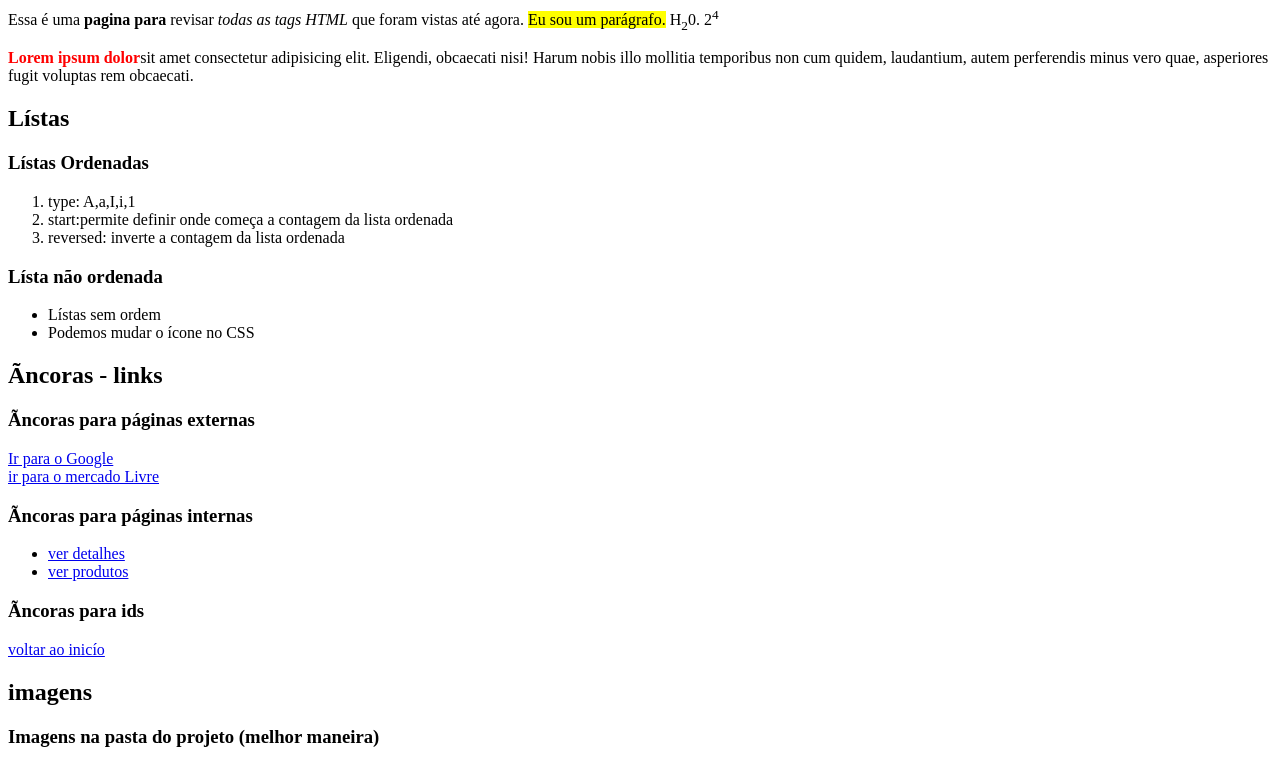
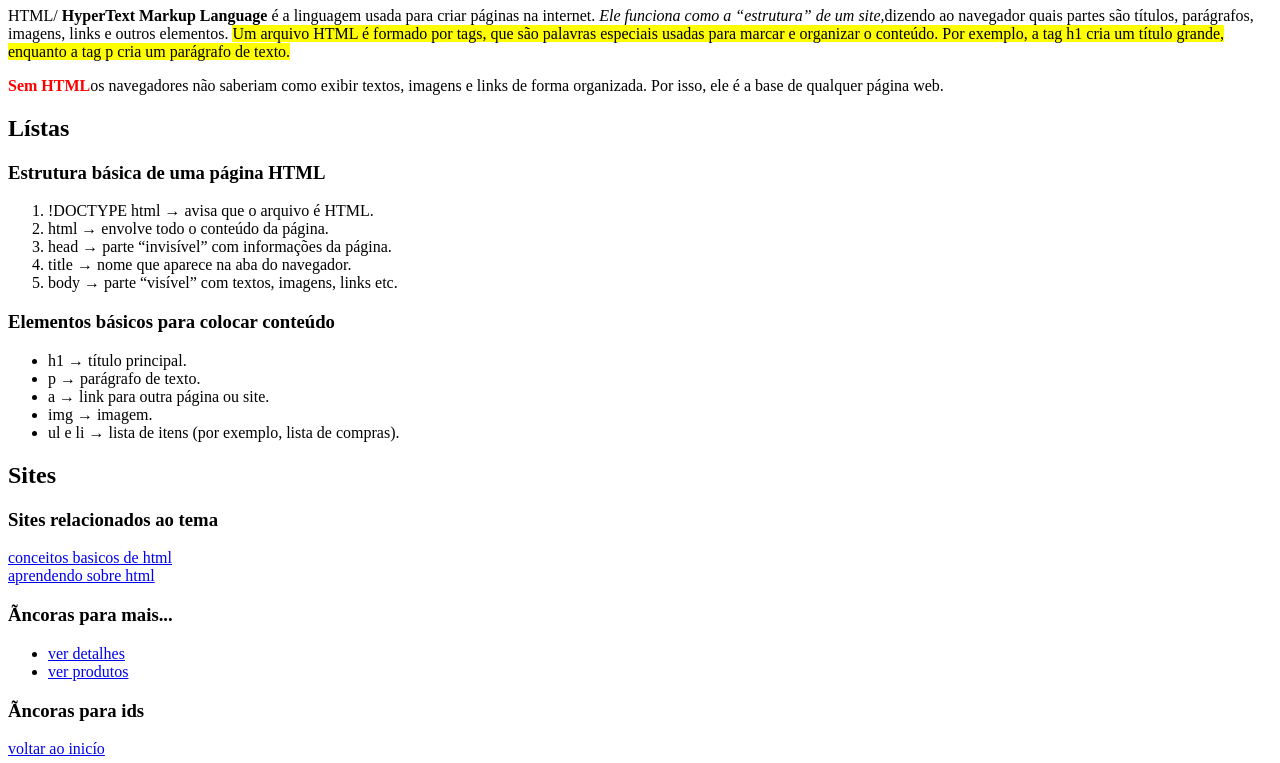
Before and after one commit to jeff-mandela/atv-2, a plain HTML site: page index.html in a window 1280 px wide. Shown: the part 73-836 px from the top of the page. Drawn offline with Linux system fonts and the light colour scheme.

Commit message:
ultima alteração

```diff
--- a/index.html
+++ b/index.html
@@ -20,31 +20,36 @@
 </head>
 <body>
    <header>
-     <h1 id="titulo-principal">Tags novas de texto</h1>
-    <p>Essa é uma <strong> pagina para</strong> revisar <em>todas as tags HTML</em> que foram vistas até agora. <mark>Eu sou um parágrafo.</mark> H<sub>2</sub>0. 2<sup>4</sup>  </p>
+     <h1 id="titulo-principal">Tudo sobre html</h1>
+    <p>HTML/<strong> HyperText Markup Language</strong> é a linguagem usada para criar páginas na internet. <em>Ele funciona como a “estrutura” de um site,</em>dizendo ao navegador quais partes são títulos, parágrafos, imagens, links e outros elementos. <mark>Um arquivo HTML é formado por tags, que são palavras especiais usadas para marcar e organizar o conteúdo. Por exemplo, a tag h1 cria um título grande, enquanto a tag p cria um parágrafo de texto.</mark></p>
    </header>
   <main>
-      <p>  <span class="texto-vermelho">Lorem ipsum dolor</span>sit amet consectetur adipisicing elit. Eligendi, obcaecati nisi! Harum nobis illo mollitia temporibus non cum quidem, laudantium, autem perferendis minus vero quae, asperiores fugit voluptas rem obcaecati.</p>
+      <p>  <span class="texto-vermelho">Sem HTML</span>os navegadores não saberiam como exibir textos, imagens e links de forma organizada. Por isso, ele é a base de qualquer página web.</p>
       <section class="Listas">
 
     <h2>Lístas</h2>
-   <div> <h3>Lístas Ordenadas </h3>
-    <ol>
-        <li>type: A,a,I,i,1</li>
-        <li>start:permite definir onde começa a contagem da lista ordenada</li>
-        <li>reversed: inverte a contagem da lista ordenada</li>
+   <div> <h3>Estrutura básica de uma página HTML </h3>
+    <ol type="1">
+        <li>!DOCTYPE html → avisa que o arquivo é HTML.</li>
+        <li>html → envolve todo o conteúdo da página.</li>
+        <li>head → parte “invisível” com informações da página.</li>
+        <li>title → nome que aparece na aba do navegador.</li>
+        <li>body → parte “visível” com textos, imagens, links etc.</li>
     </ol></div>
-    <div><h3>Lísta não ordenada </h3>
+    <div><h3>Elementos básicos para colocar conteúdo </h3>
     <ul>
-        <li>Lístas sem ordem</li>
-        <li>Podemos mudar o ícone no CSS</li>
+        <li>h1 → título principal.</li>
+        <li>p → parágrafo de texto.</li>
+        <li>a → link para outra página ou site.</li>
+        <li>img → imagem.</li>
+        <li>ul e li → lista de itens (por exemplo, lista de compras).</li>
     </ul></div>
     </section>
-   <section class="ancoras"> <h2>Ãncoras - links</h2>
-   <div> <h3>Ãncoras  para páginas externas</h3>
-    <a href="https://google.com" target="_blank">Ir para o Google</a> <br>
-    <a href="https://mercadolivre.com.br" target="_blank">ir para o mercado Livre</a></div>
-  <div>  <h3>Ãncoras para páginas internas </h3>
+   <section class="ancoras"> <h2>Sites</h2>
+   <div> <h3>Sites relacionados ao tema</h3>
+    <a href="https://developer.mozilla.org/pt-BR/docs/Learn_web_development/Getting_started/Your_first_website/Creating_the_content" target="_blank">conceitos basicos de html</a> <br>
+    <a href="https://www.alura.com.br/artigos/html" target="_blank">aprendendo sobre html</a></div>
+  <div>  <h3>Ãncoras para mais... </h3>
 
     <nav>
         <ul>
@@ -61,7 +66,7 @@
     <h3>Imagens na pasta do projeto (melhor maneira)</h3>
     <img src="./images/capa.png" alt="imagem de um html"></div>
     <div> <h3>imagem com link dos sites </h3>
-    <img src="https://google.com/google.jpg" alt="Logo velha do Google"></div>
+    <img src="https://tse3.mm.bing.net/th/id/OIP.q8mC_i9s34PJGqrcz2Ro9gHaE8?r=0&rs=1&pid=ImgDetMain&o=7&rm=3" alt="texto escrito html"></div>
    </section>
   </main>
 </body>
```
